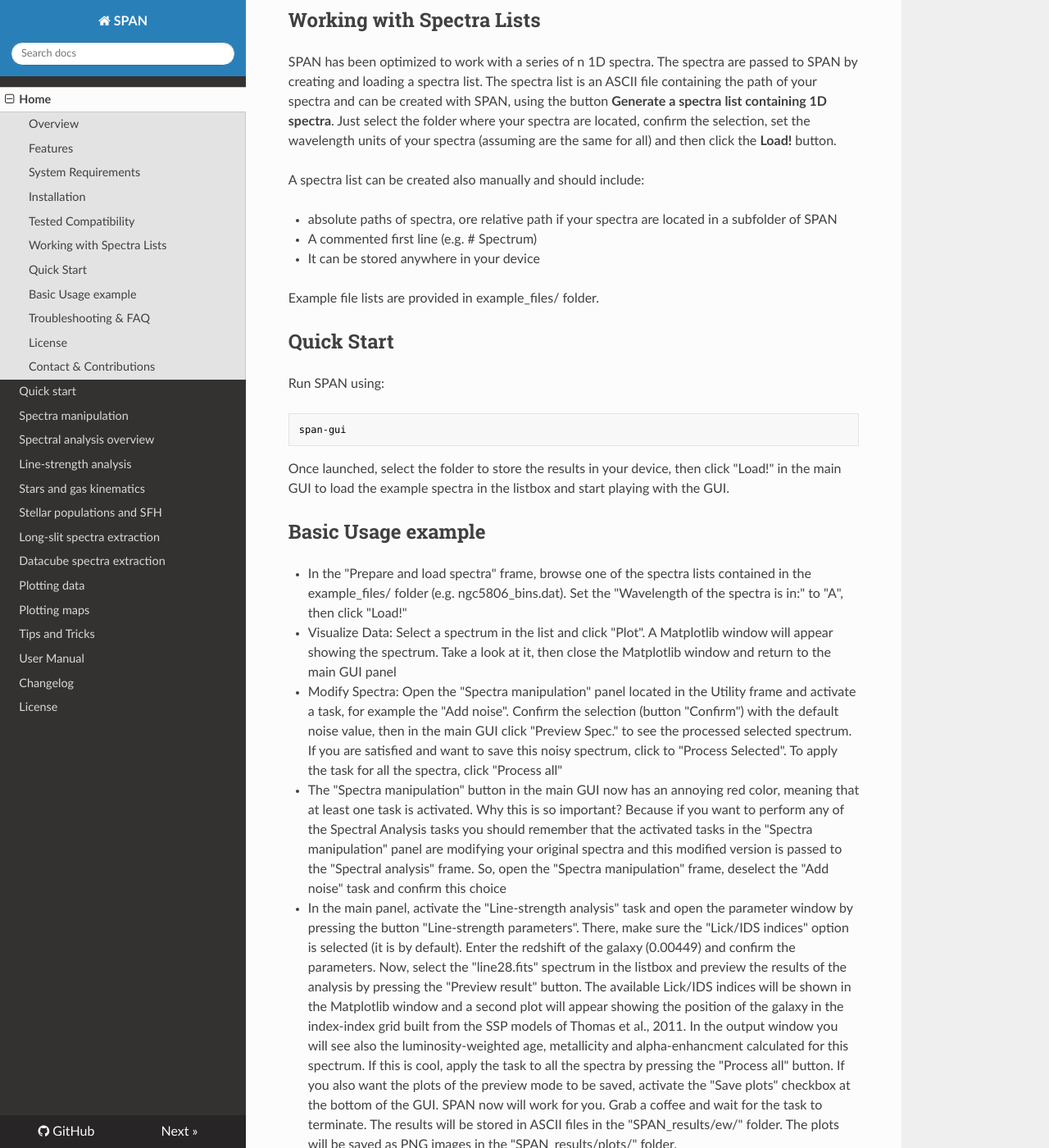
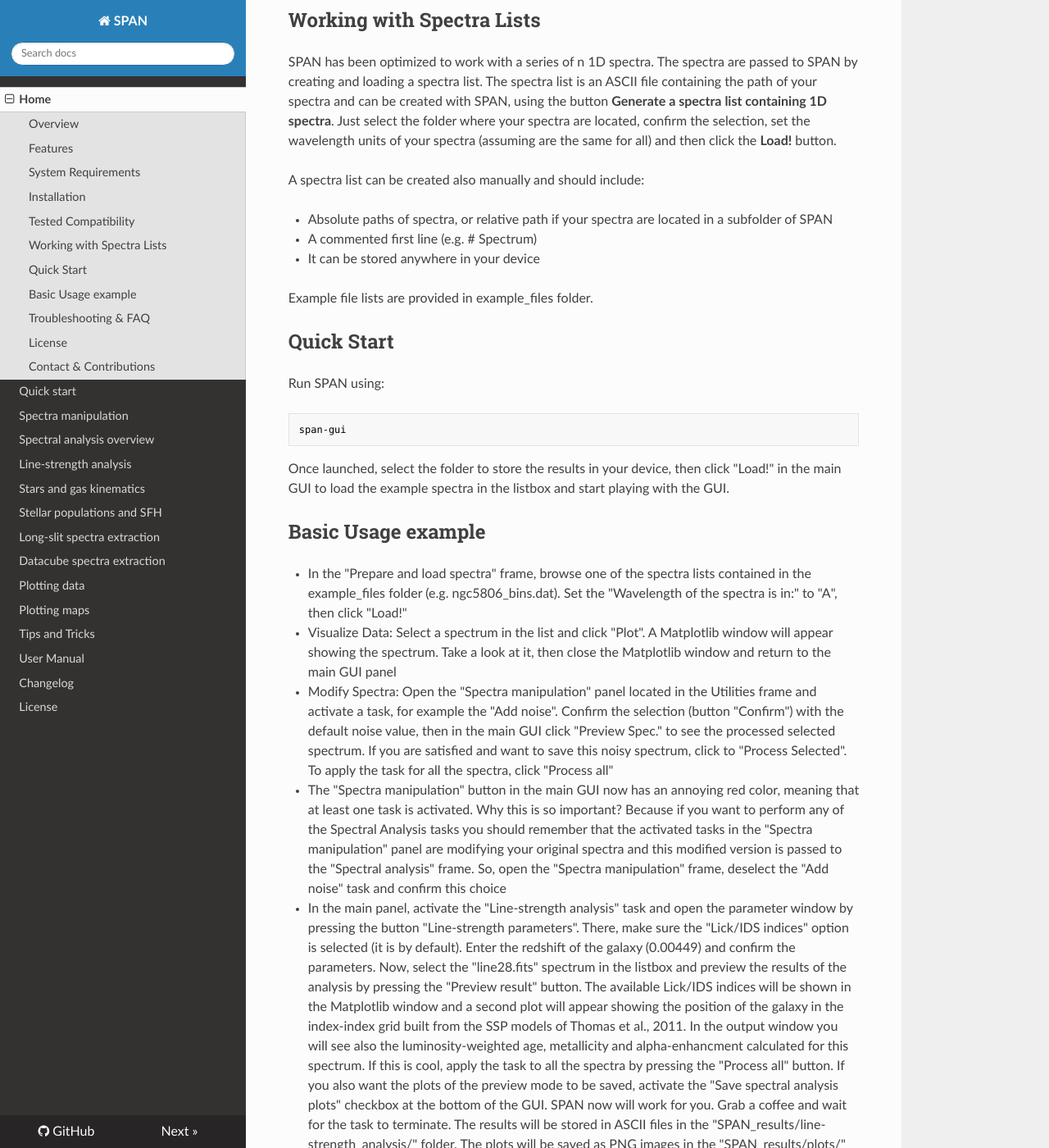
Before and after one commit to danielegasparri/span-gui, an MkDocs documentation site: the page built from docs/index.md, in a window 1280 px wide and 1400 px high, scrolled down 2366 px. Shown: the whole window at 82% size. Built offline with MkDocs 1.6.1, drawn with Linux system fonts in a browser that asks for light colours; nearby versions of some CDN libraries; some of the changed text lies outside the part shown.

Commit message:
Add files via upload

```diff
--- a/docs/index.md
+++ b/docs/index.md
@@ -72,11 +72,11 @@
 
 A spectra list can be created also manually and should include:
 
-- absolute paths of spectra, ore relative path if your spectra are located in a subfolder of SPAN
+- Absolute paths of spectra, or relative path if your spectra are located in a subfolder of SPAN
 - A commented first line (e.g. # Spectrum)
 - It can be stored anywhere in your device
 
-Example file lists are provided in example_files/ folder.
+Example file lists are provided in example_files folder.
 
 
 
@@ -90,11 +90,11 @@
 
 
 ## Basic Usage example
-- In the "Prepare and load spectra" frame, browse one of the spectra lists contained in the example_files/ folder (e.g. ngc5806_bins.dat). Set the "Wavelength of the spectra is in:" to "A", then click "Load!"
+- In the "Prepare and load spectra" frame, browse one of the spectra lists contained in the example_files folder (e.g. ngc5806_bins.dat). Set the "Wavelength of the spectra is in:" to "A", then click "Load!"
 - Visualize Data: Select a spectrum in the list and click "Plot". A Matplotlib window will appear showing the spectrum. Take a look at it, then close the Matplotlib window and return to the main GUI panel
-- Modify Spectra: Open the "Spectra manipulation" panel located in the Utility frame and activate a task, for example the "Add noise". Confirm the selection (button "Confirm") with the default noise value, then in the main GUI click "Preview Spec." to see the processed selected spectrum. If you are satisfied and want to save this noisy spectrum, click to "Process Selected". To apply the task for all the spectra, click "Process all"
+- Modify Spectra: Open the "Spectra manipulation" panel located in the Utilities frame and activate a task, for example the "Add noise". Confirm the selection (button "Confirm") with the default noise value, then in the main GUI click "Preview Spec." to see the processed selected spectrum. If you are satisfied and want to save this noisy spectrum, click to "Process Selected". To apply the task for all the spectra, click "Process all"
 - The "Spectra manipulation" button in the main GUI now has an annoying red color, meaning that at least one task is activated. Why this is so important? Because if you want to perform any of the Spectral Analysis tasks you should remember that the activated tasks in the "Spectra manipulation" panel are modifying your original spectra and this modified version is passed to the "Spectral analysis" frame. So, open the "Spectra manipulation" frame, deselect the "Add noise" task and confirm this choice
-- In the main panel, activate the "Line-strength analysis" task and open the parameter window by pressing the button "Line-strength parameters". There, make sure the "Lick/IDS indices" option is selected (it is by default). Enter the redshift of the galaxy (0.00449) and confirm the parameters. Now, select the "line28.fits" spectrum in the listbox and preview the results of the analysis by pressing the "Preview result" button. The available Lick/IDS indices will be shown in the Matplotlib window and a second plot will appear showing the position of the galaxy in the index-index grid built from the SSP models of Thomas et al., 2011. In the output window you will see also the luminosity-weighted age, metallicity and alpha-enhancment calculated for this spectrum. If this is cool, apply the task to all the spectra by pressing the "Process all" button. If you also want the plots of the preview mode to be saved, activate the "Save plots" checkbox at the bottom of the GUI. SPAN now will work for you. Grab a coffee and wait for the task to terminate. The results will be stored in ASCII files in the "SPAN_results/ew/" folder. The plots will be saved as PNG images in the "SPAN_results/plots/" folder.
+- In the main panel, activate the "Line-strength analysis" task and open the parameter window by pressing the button "Line-strength parameters". There, make sure the "Lick/IDS indices" option is selected (it is by default). Enter the redshift of the galaxy (0.00449) and confirm the parameters. Now, select the "line28.fits" spectrum in the listbox and preview the results of the analysis by pressing the "Preview result" button. The available Lick/IDS indices will be shown in the Matplotlib window and a second plot will appear showing the position of the galaxy in the index-index grid built from the SSP models of Thomas et al., 2011. In the output window you will see also the luminosity-weighted age, metallicity and alpha-enhancment calculated for this spectrum. If this is cool, apply the task to all the spectra by pressing the "Process all" button. If you also want the plots of the preview mode to be saved, activate the "Save spectral analysis plots" checkbox at the bottom of the GUI. SPAN now will work for you. Grab a coffee and wait for the task to terminate. The results will be stored in ASCII files in the "SPAN_results/line-strength_analysis/" folder. The plots will be saved as PNG images in the "SPAN_results/plots/" folder.
 
 
 
@@ -112,7 +112,7 @@
 
 
 3. **How do I load just one spectrum?**
-If you want to work with just one spectrum, you DO NOT need a spectra list. SImply browse your spectrum and activate the checkbox "I browsed a single spectrum". Set the correct wavelength units and click "Load!".
+If you want to work with just one spectrum, you DO NOT need a spectra list. Simply browse your spectrum and activate the checkbox "I browsed a single spectrum". Set the correct wavelength units and click "Load!".
 
 
 4. **How do I handle a lot of spectra stored in different folders and within a lot of non spectra files?**
```
Also changed, not shown: other parts of docs/index.md (+3 -3 lines), docs/linestrength.md (+1 -1 lines), docs/spectra_manipulation.md (+4 -4 lines), docs/spectral_analysis_overview.md (+1 -1 lines).
